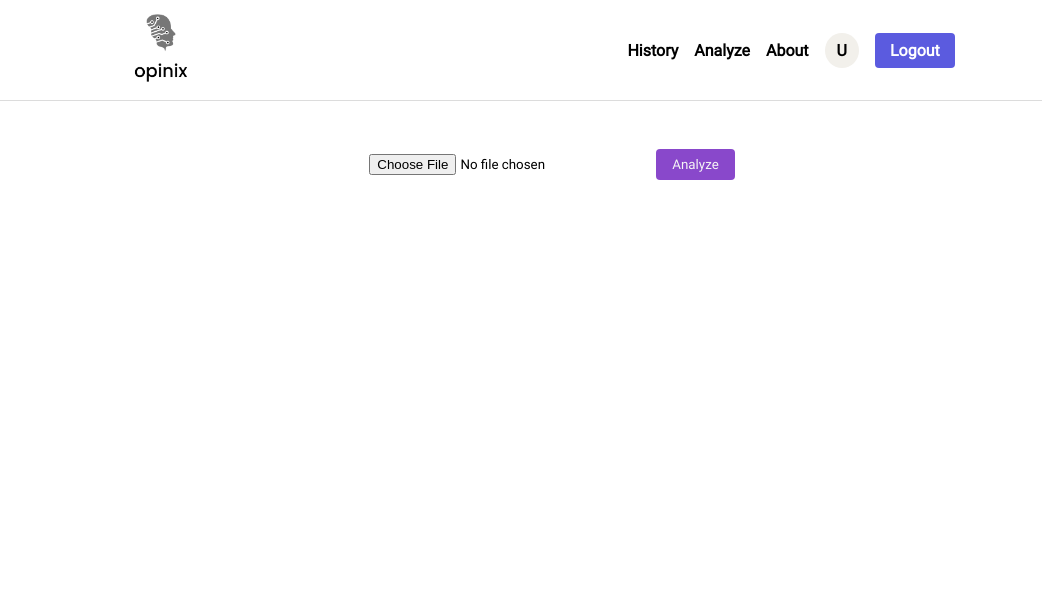
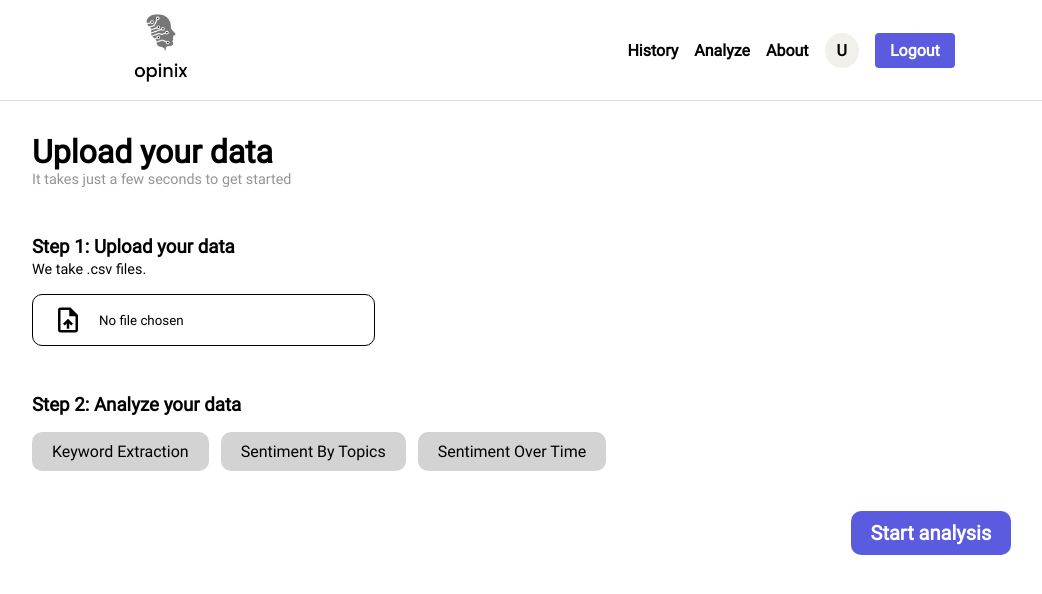
Before and after one commit to Rajendrakhanal/Opinix, a React (Vite) app in the folder frontend/: page /analyze in a window 1280 px wide. Shown: the top 594 px of the page, without its empty margins (96-1138 px from the left). Built offline with nearby package versions, Linux system fonts and the light colour scheme; no server answers; sample sign-in values are in the browser's storage.

Commit message:
AnalyzePage stylings

```diff
--- a/frontend/package.json
+++ b/frontend/package.json
@@ -18,6 +18,7 @@
     "papaparse": "^5.4.1",
     "react": "^18.2.0",
     "react-dom": "^18.2.0",
+    "react-icons": "^5.0.1",
     "react-redux": "^9.1.0",
     "react-router-dom": "^6.22.0"
   },
--- a/frontend/src/components/FileInput.jsx
+++ b/frontend/src/components/FileInput.jsx
@@ -8,18 +8,7 @@ const FileInput = ({ onFileChange }) => {
 
   return (
     <>
-      <input
-        style={{
-          backgroundColor: "white",
-          padding: "0.25rem 1rem",
-          marginRight: "1rem",
-          borderRadius: "0.25rem",
-          cursor: "pointer",
-        }}
-        type="file"
-        accept=".csv"
-        onChange={handleFileChange}
-      />
+      <input type="file" accept=".csv" onChange={handleFileChange} />
     </>
   );
 };
--- a/frontend/src/pages/AnalyzePage.jsx
+++ b/frontend/src/pages/AnalyzePage.jsx
@@ -9,6 +9,7 @@ import { getAuth, onAuthStateChanged } from "firebase/auth";
 import { getStorage, ref, uploadBytes } from "firebase/storage";
 import { app } from "../../firebase/config";
 import { useNavigate } from "react-router-dom";
+import { MdUploadFile } from "react-icons/md";
 
 const AnalyzePage = () => {
   const [analyzeData, { isLoading }] = useAnalyzeDataMutation();
@@ -57,16 +58,33 @@ const AnalyzePage = () => {
   };
 
   return (
-    <div className="apMainDiv">
-      <div className="apInputDiv">
+    <>
+      <div className="title-container">
+        <h1>Upload your data</h1>
+        <p>It takes just a few seconds to get started</p>
+      </div>
+      <div className="upload-container">
+        <h3>Step 1: Upload your data</h3>
+        <p>We take .csv files.</p>
+        <label className="upload-button">
+          <MdUploadFile size={30} />
           <FileInput onFileChange={handleFileChange} />
+        </label>
+      </div>
+      <div className="analyze-container">
+        <h3>Step 2: Analyze your data</h3>
+        <span className="button">Keyword Extraction</span>
+        <span className="button">Sentiment By Topics</span>
+        <span className="button">Sentiment Over Time</span>
+        <div>
           <button
-          className="apBtn"
+            className="button start"
             onClick={clickHandler}
             disabled={isLoading ? true : false}
           >
-          Analyze
+            Start analysis
           </button>
+        </div>
       </div>
       <div className="apLoadingDiv">{isLoading && <Loading />}</div>
       {analysisDone && !isLoading && (
@@ -76,7 +94,7 @@ const AnalyzePage = () => {
           sentimentOverTime={sentimentOverTime}
         />
       )}
-    </div>
+    </>
   );
 };
 
--- a/frontend/styles/components/Navbar.css
+++ b/frontend/styles/components/Navbar.css
@@ -70,3 +70,6 @@
   cursor: pointer;
   font-size: 16px;
 }
+.nav-button-logout:hover {
+  background-color: #2353ac;
+}
--- a/frontend/styles/pages/AnalyzePage.css
+++ b/frontend/styles/pages/AnalyzePage.css
@@ -1,17 +1,60 @@
-.apMainDiv {
+.title-container {
+  margin: 2rem 0 3rem 10%;
+}
+.title-container p {
+  font-size: 0.9rem;
+  color: #949494;
+}
+.upload-container {
+  margin: 0 5% 3rem 10%;
+}
+.upload-container p {
+  font-size: 0.9rem;
+  margin-top: 0.2rem;
+}
+.upload-button {
   display: flex;
-  flex-direction: column;
   align-items: center;
-  margin-top: 3rem;
+  gap: 1rem;
+  padding: 10px 20px;
+  border: 1px solid black;
+  border-radius: 10px;
+  cursor: pointer;
+  margin-top: 1rem;
+  width: fit-content;
 }
-.apBtn {
-  background-color: rgb(137, 72, 203);
-  color: whitesmoke;
-  padding: 0.5rem 1rem;
-  border-radius: 0.25rem;
-  border: none;
+input[type="file"]::file-selector-button {
+  display: none;
+}
+input:hover {
   cursor: pointer;
 }
-.apBtn:hover {
-  background-color: rgb(120, 64, 200);
+.analyze-container {
+  margin: 0 5% 5% 10%;
 }
+.analyze-container h3 {
+  text-align: left;
+}
+.button {
+  padding: 10px 20px;
+  margin-right: 0.75rem;
+  margin-top: 1rem;
+  background-color: #d3d3d3;
+  color: black;
+  border: none;
+  border-radius: 10px;
+  display: inline-block;
+}
+.start {
+  margin-right: 10%;
+  margin-top: 40px;
+  float: right;
+  background-color: rgb(91, 91, 223);
+  color: white;
+  font-size: 20px;
+  font-weight: bold;
+  cursor: pointer;
+}
+.start:hover {
+  background-color: #2353ac;
+}
```
Also changed, not shown: 1 other file (tests, documents, lock files or other folders). Lines whose indentation alone changed are shown as unchanged.
